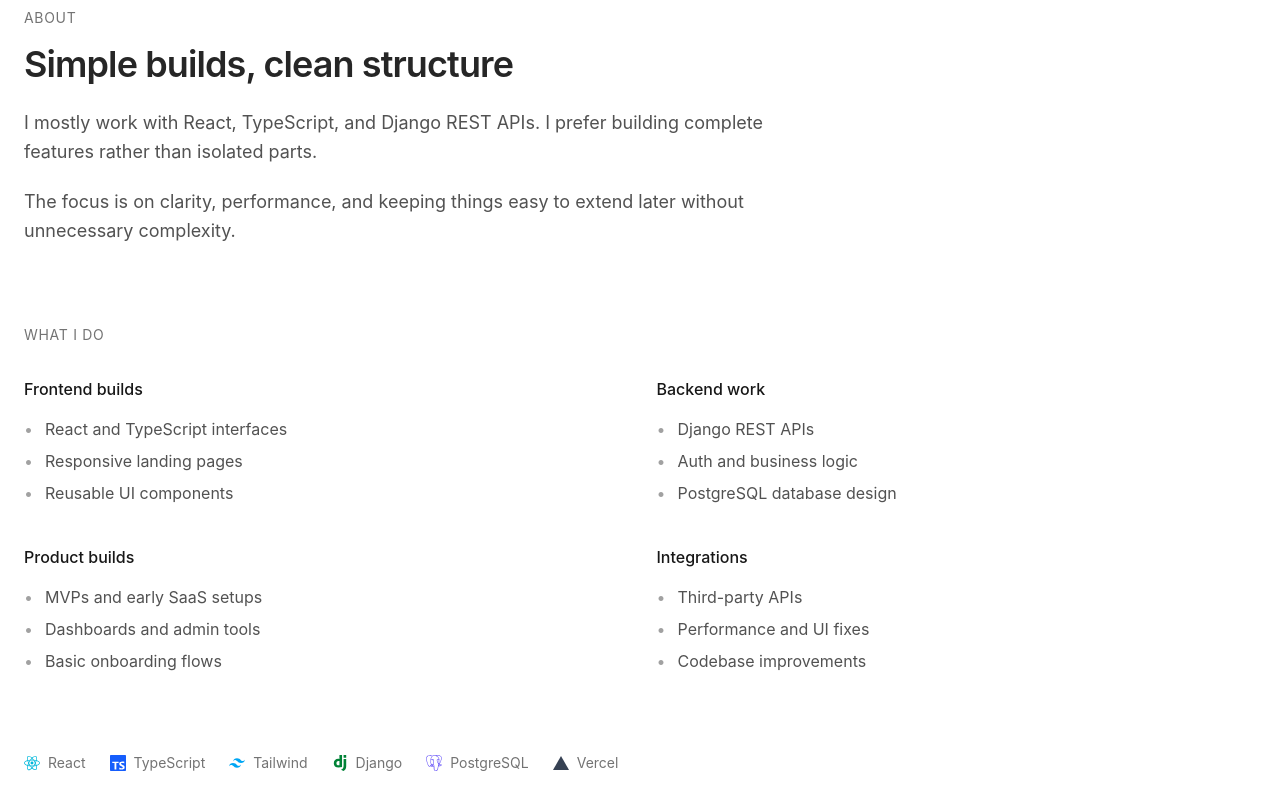
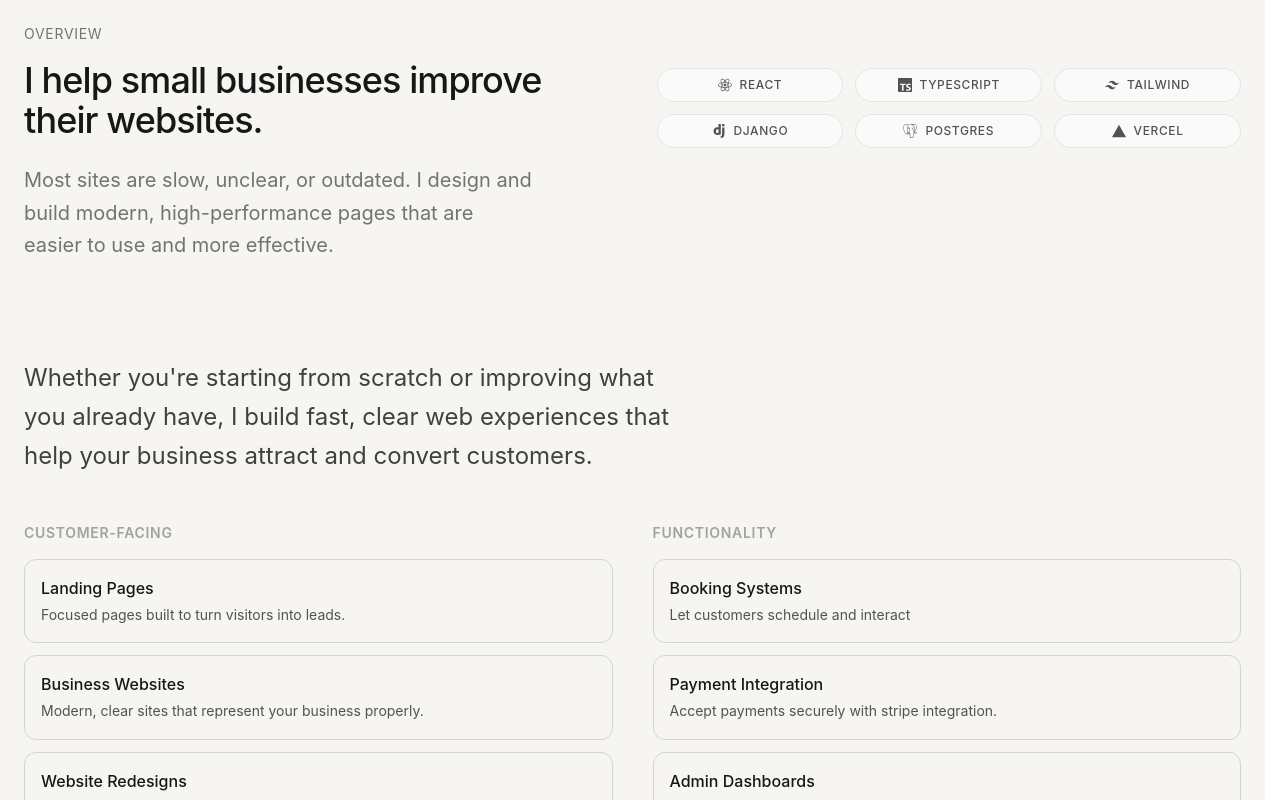
Before and after one commit to codewithshoaib-dev/Portfolio, a React (Vite) app in the folder web/: page / in a window 1280 px wide. Shown: the part 800-1600 px from the top of the page. Built offline with nearby package versions, Linux system fonts and the light colour scheme.

Commit message:
refactor(about): updated the layout for better layout and improved readability

```diff
--- a/web/src/landingpage/about.tsx
+++ b/web/src/landingpage/about.tsx
@@ -8,116 +8,140 @@ import {
 } from "react-icons/si";
 
 export default function About() {
-  const capabilities = [
-    {
-      title: "Frontend builds",
-      points: [
-        "React and TypeScript interfaces",
-        "Responsive landing pages",
-        "Reusable UI components",
-      ],
-    },
-    {
-      title: "Backend work",
-      points: [
-        "Django REST APIs",
-        "Auth and business logic",
-        "PostgreSQL database design",
-      ],
-    },
-    {
-      title: "Product builds",
-      points: [
-        "MVPs and early SaaS setups",
-        "Dashboards and admin tools",
-        "Basic onboarding flows",
-      ],
-    },
-    {
-      title: "Integrations",
-      points: [
-        "Third-party APIs",
-        "Performance and UI fixes",
-        "Codebase improvements",
-      ],
-    },
-  ];
-
   const tools = [
-    { icon: SiReact, label: "React", color: "text-cyan-500" },
-    { icon: SiTypescript, label: "TypeScript", color: "text-blue-600" },
-    { icon: SiTailwindcss, label: "Tailwind", color: "text-sky-500" },
-    { icon: SiDjango, label: "Django", color: "text-green-700" },
-    { icon: SiPostgresql, label: "PostgreSQL", color: "text-indigo-600" },
-    { icon: SiVercel, label: "Vercel", color: "text-gray-700" },
+    { icon: SiReact, label: "React" },
+    { icon: SiTypescript, label: "TypeScript" },
+    { icon: SiTailwindcss, label: "Tailwind" },
+    { icon: SiDjango, label: "Django" },
+    { icon: SiPostgresql, label: "Postgres" },
+    { icon: SiVercel, label: "Vercel" },
   ];
 
   return (
-    <section id="about" className=" border-b border-neutral-200 px-6 py-20">
-      <div className="container-max">
-        {/* Header */}
-        <div className="mb-20 max-w-3xl">
-          <p className="text-sm uppercase tracking-wider text-neutral-500">
-            About
+    <section
+      id="about"
+      className="py-24 px-6 bg-background selection:bg-neutral-900 selection:text-white"
+    >
+      <div className="max-w-7xl mx-auto">
+        {/* Intro Section */}
+        <p className="text-sm uppercase tracking-wider text-neutral-500 mb-4">
+          Overview
         </p>
-
-          <h2 className="section-subheading mb-6">
-            Simple builds, clean structure
+        <div className="grid lg:grid-cols-2 gap-12 items-start mb-24">
+          <div>
+            <h2 className="text-4xl font-medium tracking-tight text-neutral-900 mb-6">
+              I help small businesses improve their websites.
             </h2>
-
-          <div className="space-y-5 text-neutral-600 text-lg leading-relaxed">
-            <p>
-              I mostly work with React, TypeScript, and Django REST APIs. I
-              prefer building complete features rather than isolated parts.
+            <p className="text-xl text-neutral-500 leading-relaxed max-w-lg">
+              Most sites are slow, unclear, or outdated. I design and build
+              modern, high-performance pages that are easier to use and more
+              effective.
             </p>
-
-            <p>
-              The focus is on clarity, performance, and keeping things easy to
-              extend later without unnecessary complexity.
-            </p>
+          </div>
+          <div className="pt-2">
+            <div className="grid grid-cols-[repeat(auto-fit,minmax(140px,1fr))] gap-3">
+              {tools.map(({ icon: Icon, label }) => (
+                <div
+                  key={label}
+                  className="flex items-center justify-center gap-2 px-4 py-2 bg-neutral-50 border border-neutral-200 rounded-full text-neutral-600 transition-colors hover:border-neutral-400"
+                >
+                  <Icon className="text-sm" />
+                  <span className="text-xs font-medium uppercase tracking-wider">
+                    {label}
+                  </span>
+                </div>
+              ))}
+            </div>
           </div>
         </div>
 
-        {/* Capabilities */}
-        <div className="mb-20">
-          <p className="text-sm uppercase tracking-wider text-neutral-500 mb-8">
-            What I do
+        <p className="text-2xl text-neutral-700 max-w-2xl mb-12 leading-relaxed">
+          Whether you're starting from scratch or improving what you already
+          have, I build fast, clear web experiences that help your business
+          attract and convert customers.
         </p>
 
-          <div className="grid md:grid-cols-2 gap-x-12 gap-y-10">
-            {capabilities.map((group) => (
-              <div key={group.title} className="space-y-4">
-                <h3 className="text-neutral-900 font-medium">{group.title}</h3>
+        <div className="grid md:grid-cols-2 gap-10">
+          {/* Group 1 */}
+          <div>
+            <h3 className="text-sm font-semibold uppercase tracking-wider text-neutral-400 mb-4">
+              Customer-Facing
+            </h3>
 
-                <ul className="space-y-2 text-neutral-600">
-                  {group.points.map((point) => (
-                    <li key={point} className="flex gap-3">
-                      <span className="text-neutral-400">•</span>
-                      <span>{point}</span>
-                    </li>
-                  ))}
-                </ul>
+            <div className="space-y-3">
+              {[
+                {
+                  title: "Landing Pages",
+                  desc: "Focused pages built to turn visitors into leads.",
+                },
+                {
+                  title: "Business Websites",
+                  desc: "Modern, clear sites that represent your business properly.",
+                },
+                {
+                  title: "Website Redesigns",
+                  desc: "Improve outdated or underperforming sites.",
+                },
+                {
+                  title: "Mobile Optimization",
+                  desc: "Ensure your site works smoothly on all devices.",
+                },
+              ].map((item) => (
+                <div
+                  key={item.title}
+                  className="p-4 border border-neutral-300 rounded-lg hover:border-neutral-900 transition-colors"
+                >
+                  <h4 className="text-base font-medium text-neutral-900">
+                    {item.title}
+                  </h4>
+                  <p className="text-sm text-neutral-600 mt-1 leading-relaxed">
+                    {item.desc}
+                  </p>
                 </div>
               ))}
             </div>
           </div>
 
-        {/* Tools */}
-        <div className="flex flex-wrap items-center gap-x-6 gap-y-4">
-          {tools.map(({ icon: Icon, label, color }) => (
+          {/* Group 2 */}
+          <div>
+            <h3 className="text-sm font-semibold uppercase tracking-wider text-neutral-400 mb-4">
+              Functionality
+            </h3>
+
+            <div className="space-y-3">
+              {[
+                {
+                  title: "Booking Systems",
+                  desc: "Let customers schedule and interact",
+                },
+                {
+                  title: "Payment Integration",
+                  desc: "Accept payments securely with stripe integration.",
+                },
+                {
+                  title: "Admin Dashboards",
+                  desc: "Manage content, users, or data",
+                },
+                {
+                  title: "Custom Features",
+                  desc: "Built around your specific business needs.",
+                },
+              ].map((item) => (
                 <div
-              key={label}
-              className="flex items-center gap-2 text-neutral-500"
+                  key={item.title}
+                  className="p-4 border border-neutral-300 rounded-lg hover:border-neutral-900 transition-colors"
                 >
-              <Icon className={`text-base ${color}`} />
-              <span className="text-sm">{label}</span>
+                  <h4 className="text-base font-medium text-neutral-900">
+                    {item.title}
+                  </h4>
+                  <p className="text-sm text-neutral-600 mt-1 leading-relaxed">
+                    {item.desc}
+                  </p>
                 </div>
               ))}
             </div>
-
-        <p className="mt-6 text-sm text-neutral-600">
-          Available for freelance work and collaborations.
-        </p>
+          </div>
+        </div>
       </div>
     </section>
   );
```
Lines whose indentation alone changed are shown as unchanged.
